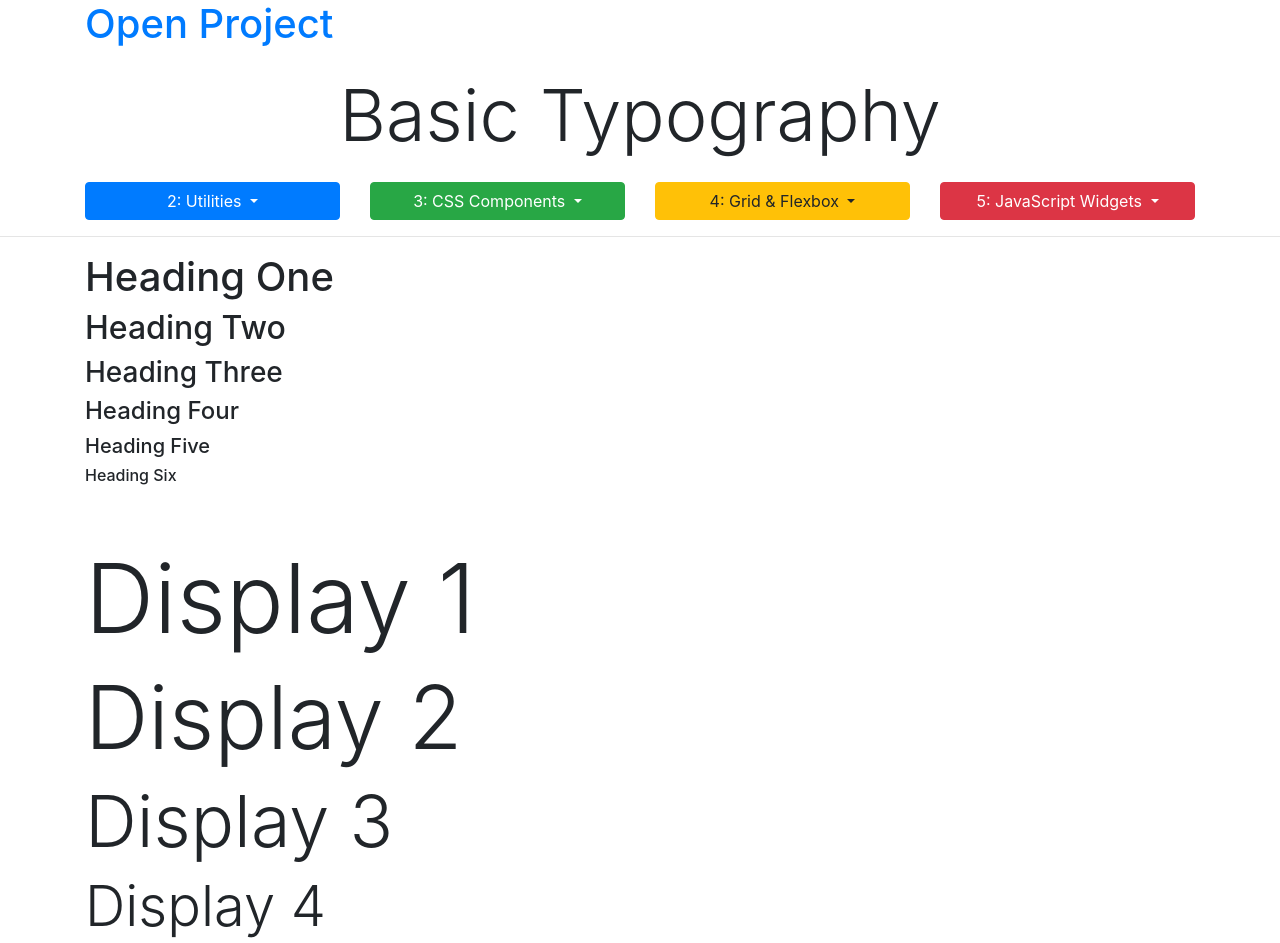
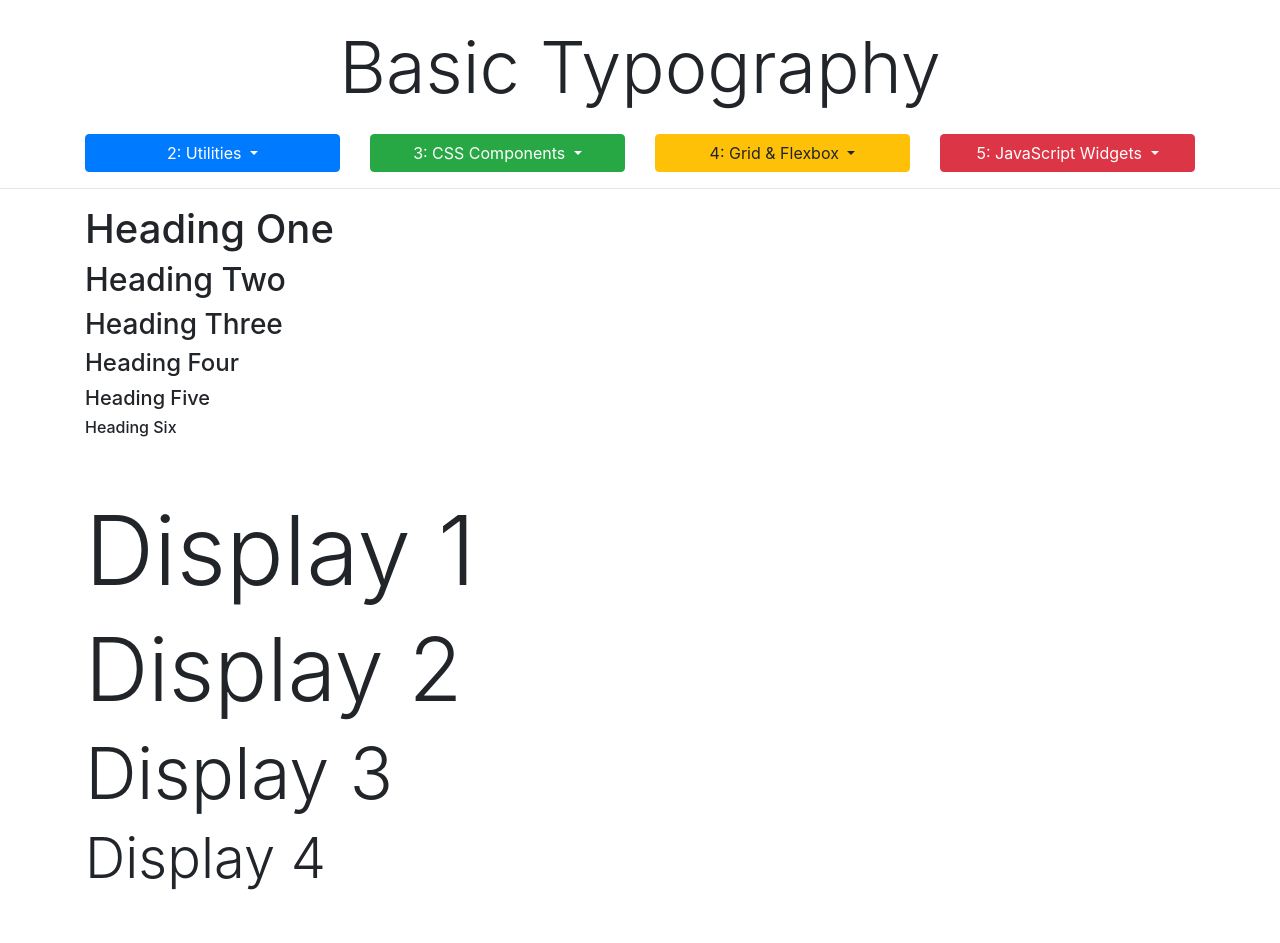
Before and after one commit to akhmadfaizal/bootstrap-4-sandbox, a plain HTML site: page 2_2_basic_typography.html in a window 1280 px wide. Shown: the top 943 px of the page. Drawn offline with nearby package versions, Linux system fonts and the light colour scheme.

Commit message:
Update 2_2_basic_typography.html

```diff
--- a/2_2_basic_typography.html
+++ b/2_2_basic_typography.html
@@ -12,9 +12,6 @@
 </head>
 
 <body>
-  <div class="container">
-  <h1><a class="text-decoration-none" href="../" target="_blank">Open Project</a></h1>
-</div>
   <header>
     <h1 class="display-3 text-center my-4">Basic Typography</h1>
     <div class="container">
```
